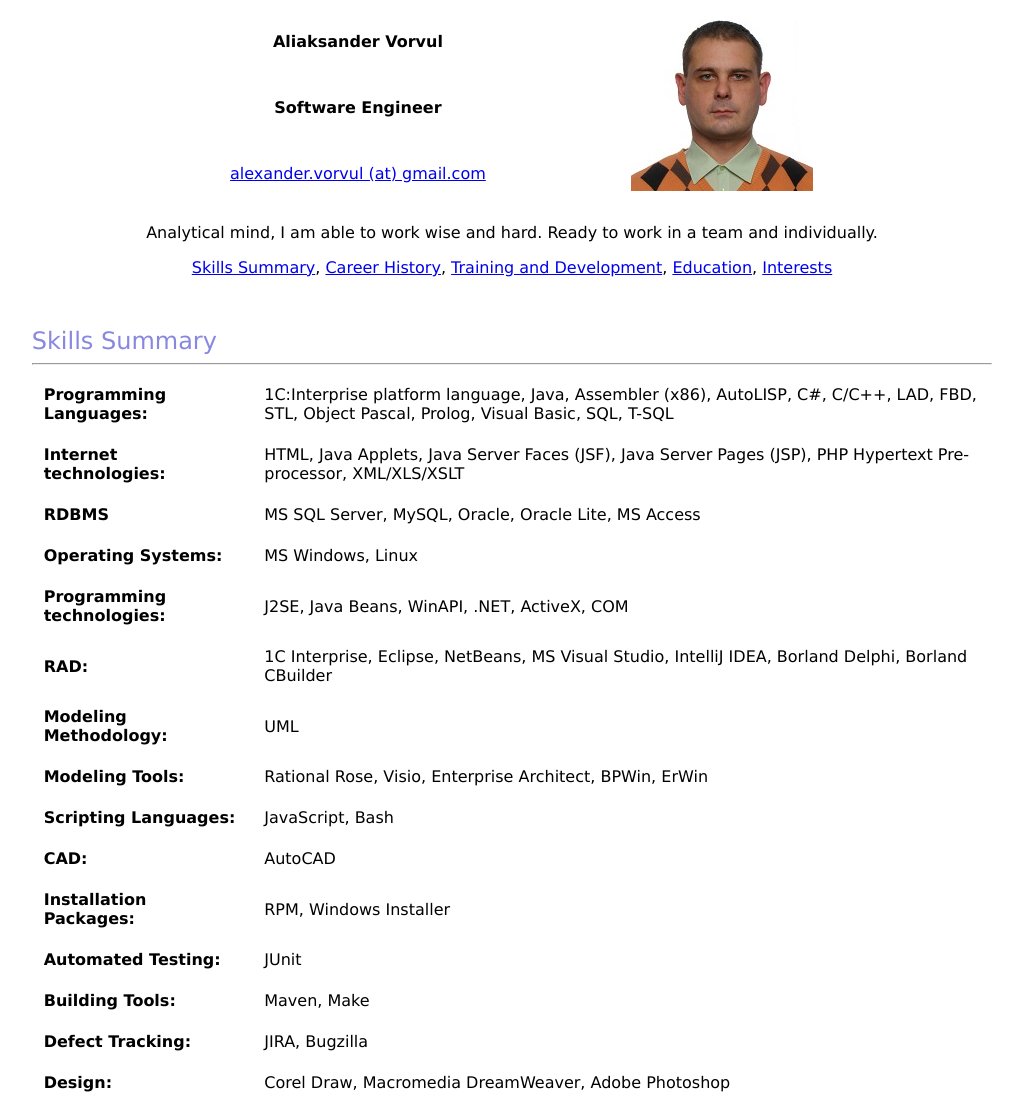
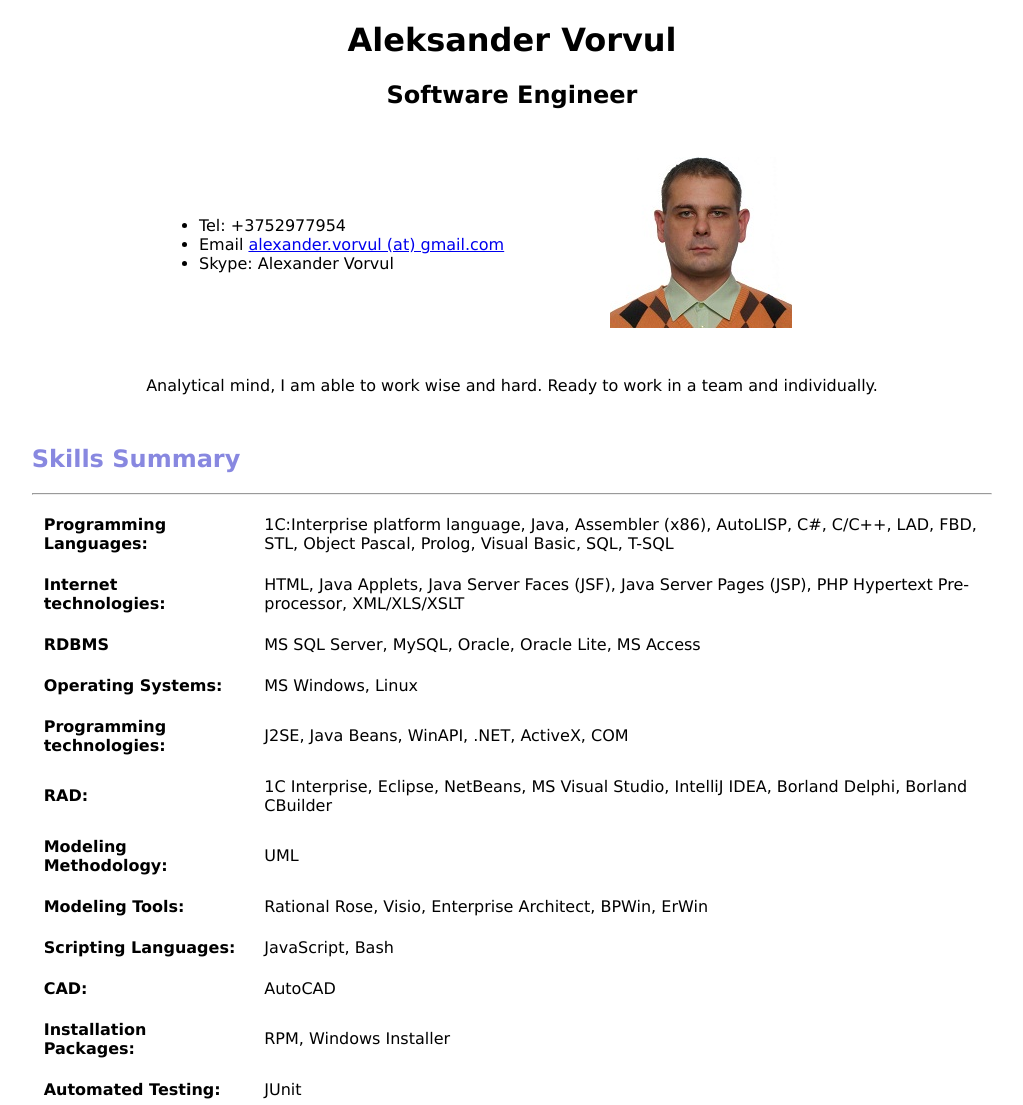
Before and after one commit to AlexanderVorvul/rsschool-cv-210912, a plain HTML site: page index.html in a window 1280 px wide. Shown: the top 1105 px of the page, without its empty margins (128-1151 px from the left). Drawn offline with Linux system fonts and the light colour scheme.

Commit message:
feat: add cv-files index.html, styles.css, photo.jpg

```diff
--- a/index.html
+++ b/index.html
@@ -3,30 +3,41 @@
     <head>
         <meta charset="utf-8">
         <link rel="stylesheet" href="styles/styles.css">
-    <title>Aliaksander Vorvul</title>
+        <title>Aleksander Vorvul</title>
     </head>
     <body>
-    <header class="centered">
-        <table class="centered">
+        <header class="centered-block">
+            <h1 class="centered-text">Aleksander Vorvul</h1>
+            <h2 class="centered-text">Software Engineer</h2>
+            <table class="centered-block">
                 <tbody>
                     <tr>
-                    <td class="text-bold">Aliaksander Vorvul</td>
-                    <td rowspan="3"><img src="images/photo.jpg" alt="Photo"></td>
-                </tr>
-                <tr>
-                    <td class="text-bold">Software Engineer</td>
-                </tr>
-                <tr>
-                    <td><a href="mailto:alexander.vorvul@gmail.com">alexander.vorvul (at) gmail.com</a></td>
+                        <td>
+                            <ul>
+                                <li>
+                                    Tel: +3752977954
+                                </li>
+                                <li>
+                                    Email <a href="mailto:alexander.vorvul@gmail.com">alexander.vorvul (at) gmail.com</a>
+                                </li>
+                                <li>
+                                    Skype: Alexander Vorvul
+                                </li>
+                            </ul>
+                        </td>
+                        <td>
+                            <figure>
+                                <img src="images/photo.jpg" alt="Photo">
+                            </figure>
+                        </td>
                     </tr>
                 </tbody>
             </table>
-        <p>Analytical mind, I am able to work wise and hard. Ready to work in a team and individually.</p>
-        <nav><a href="#SkillsSummary">Skills Summary</a>, <a href="#CareerHistory">Career History</a>, <a href="#TrainingAndDevelopment">Training and Development</a>, <a href="#Education">Education</a>, <a href="#Interests">Interests</a></nav>
+            <p class="centered-text">Analytical mind, I am able to work wise and hard. Ready to work in a team and individually.</p>
     </header>
-    <main class="centered">
+        <main class="centered-block">
             <section>
-            <div class="section-header"><a name="SkillsSummary">Skills Summary</a></div>
+                <h2 class="section-header">Skills Summary</h2>
                 <hr>
                 <table>
                     <tbody>
@@ -95,9 +106,9 @@
             </section>
 
             <section>
-            <div class="section-header"><a name="CareerHistory">Career History</a></div>
+                <h2 class="section-header">Career History</h2>
                 <hr>
-            <div class="subsection-header">JSC “Grodno Azot”</div>
+                <h3 class="subsection-header">JSC “Grodno Azot”</h3>
                 <p class="italic">Highly automated petrochemical company with customers all around the globe</p>
                 <p>2014 - current</p>
                 <table>
@@ -118,7 +129,7 @@
                 <p><span class="text-bold">Technology used: Programming Languages</span> – Java, LAD, FBD, STL, 1C:Enterprise platform language; <span class="text-bold">RDBMs</span> - Oracle, MS SQL Server, MySQL; <span class="text-bold">SCADAs</span> - Wonderware InTouch, Simatic WinCC, DeltaV; <span class="text-bold">PLCs</span> – Siemens, Omron, Mitsubishi, Owen.</p>
                 <p><span class="text-bold">Achievements:</span> Successful accomplishment of two modernization projects (hi-level visualization using InTouch) for water cooling towers.</p>
                 <br>
-            <div class="subsection-header">Grodno State Polytechnic College</div>
+                <h3 class="subsection-header">Grodno State Polytechnic College</h3>
                 <p>01.2014-07.2014</p>
                 <table>
                     <tbody>
@@ -136,7 +147,7 @@
                 </table>
                 <p><span class="text-bold">Technology used:</span> PHP, MySQL, Java Script</p>
                 <br>
-            <div class="subsection-header">Belarusian State University of Computer Science and Radioelectronic Engineering</div>
+                <h3 class="subsection-header">Belarusian State University of Computer Science and Radioelectronic Engineering</h3>
                 <p>09.2008 – 10.2013</p>
                 <table>
                     <tbody>
@@ -156,7 +167,7 @@
             </section>
 
             <section>
-            <div class="section-header"><a name="TrainingAndDevelopment">Training and Development</a></div>
+                <h2 class="section-header">Training and Development</h2>
                 <hr>
                 <table>
                     <tbody>
@@ -181,7 +192,7 @@
             </section>
 
             <section>
-            <div class="section-header"><a name="Education">Education</a></div>
+                <h2 class="section-header">Education</h2>
                 <hr>
                 <table>
                     <tbody>
@@ -202,7 +213,7 @@
             </section>
 
             <section>
-            <div class="section-header"><a name="Interests">Interests</a></div>
+                <h2 class="section-header">Interests</h2>
                 <hr>
                 <p>Linguistics, cars, IT</p>
             </section>
--- a/styles/styles.css
+++ b/styles/styles.css
@@ -3,7 +3,7 @@ body {
     color: black;
 }
 
-header{
+.centered-text{
   text-align: center;
 }
 
@@ -23,7 +23,7 @@ hr{
     color: black;
     size: 2px;
 }
-.centered {
+.centered-block {
   width: 76%;
   margin: 0 auto;
 }
```
Lines whose indentation alone changed are shown as unchanged.
